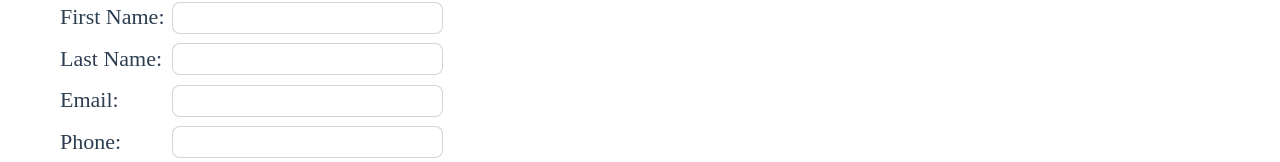
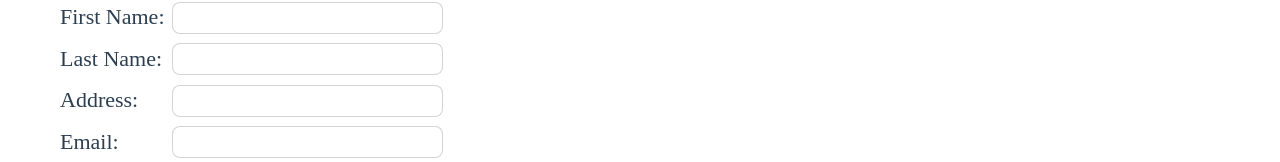
Before and after one commit to jdimichele/DanbyFireDept, a Vue app: page /volunteer/join in a window 1280 px wide. Shown: the part 638-800 px from the top of the page. Built offline with nearby package versions, Linux system fonts and the light colour scheme.

Commit message:
Updated npm packages, added address field to Application page, updated Firebase functions and Vuex store.

```diff
--- a/package.json
+++ b/package.json
@@ -24,8 +24,8 @@
   "devDependencies": {
     "@babel/core": "^7.12.16",
     "@babel/eslint-parser": "^7.12.16",
-    "@vue/cli-plugin-babel": "~5.0.0",
-    "@vue/cli-plugin-eslint": "~5.0.0",
+    "@vue/cli-plugin-babel": "^5.0.8",
+    "@vue/cli-plugin-eslint": "^5.0.8",
     "@vue/cli-plugin-router": "~5.0.0",
     "@vue/cli-plugin-vuex": "~5.0.0",
     "@vue/cli-service": "^5.0.8",
--- a/src/components/subpages/VolunteerApplication.vue
+++ b/src/components/subpages/VolunteerApplication.vue
@@ -59,6 +59,21 @@
             id="last-name"
             name="last-name"
             v-model.trim="lastName"
+            required
+          />
+        </div>
+      </div>
+      <div class="sm:flex pb-2 ml-10">
+        <div class="sm:w-28">
+          <label for="address">Address:</label>
+        </div>
+        <div>
+          <input
+            class="input input-sm input-bordered text-xl"
+            type="address"
+            id="address"
+            name="address"
+            v-model="address"
             required
           />
         </div>
@@ -181,6 +196,7 @@ export default {
     return {
       firstName: null,
       lastName: null,
+      address: null,
       emailAddress: null,
       phoneNumber: null,
       position: null,
@@ -194,6 +210,7 @@ export default {
         const applicationForm = {
           firstName: this.firstName,
           lastName: this.lastName,
+          address: this.address,
           emailAddress: this.emailAddress,
           phoneNumber: this.phoneNumber,
           position: this.position,
@@ -209,6 +226,7 @@ export default {
       this.firstName = "";
       this.lastName = "";
       this.emailAddress = "";
+      this.address = "";
       this.phoneNumber = "";
       this.position = null;
     },
--- a/src/store/index.js
+++ b/src/store/index.js
@@ -87,6 +87,7 @@ export default createStore({
           appID: dataBase.id,
           date: timestamp,
           name: data.firstName + " " + data.lastName,
+          address: data.address,
           email: data.emailAddress,
           phone: data.phoneNumber,
           pos: data.position,
```
Also changed, not shown: 1 other file (tests, documents, lock files or other folders).
